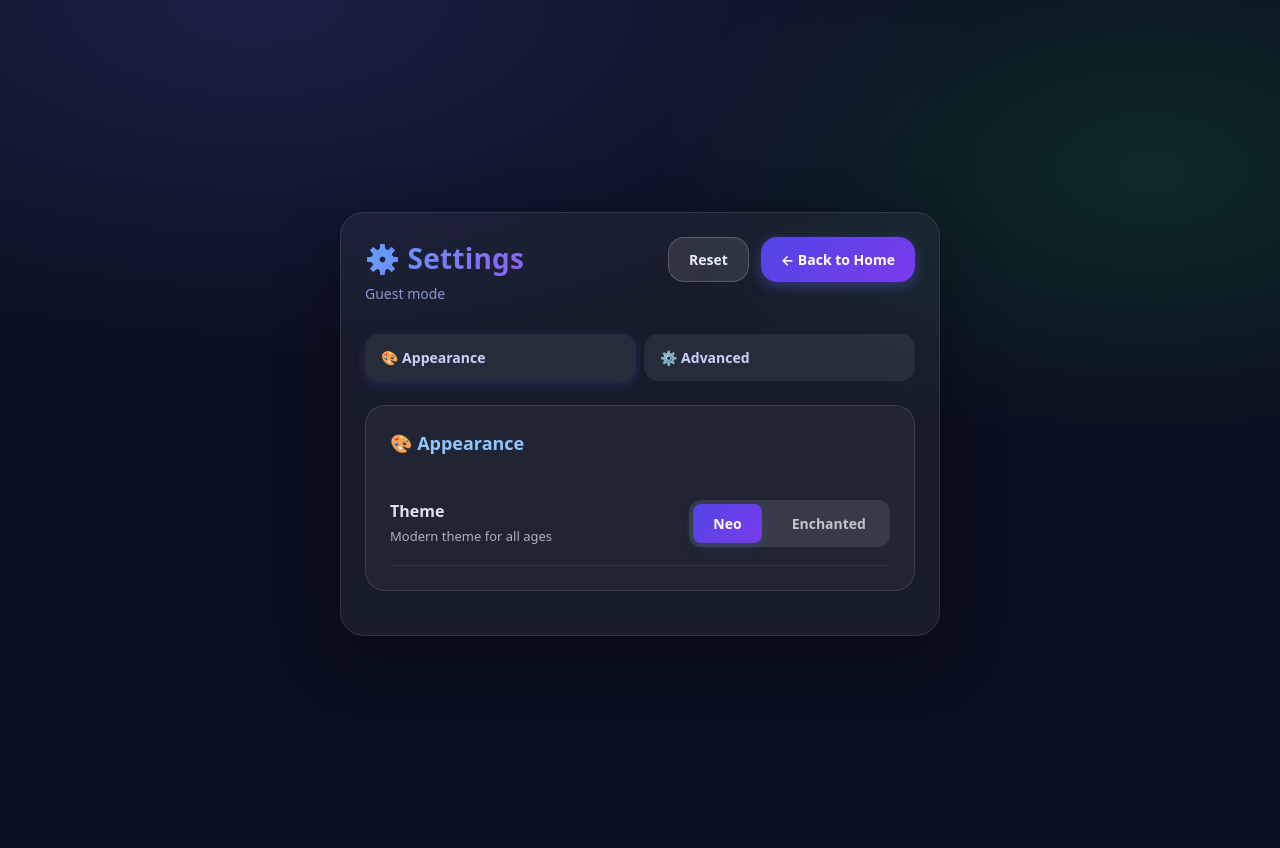
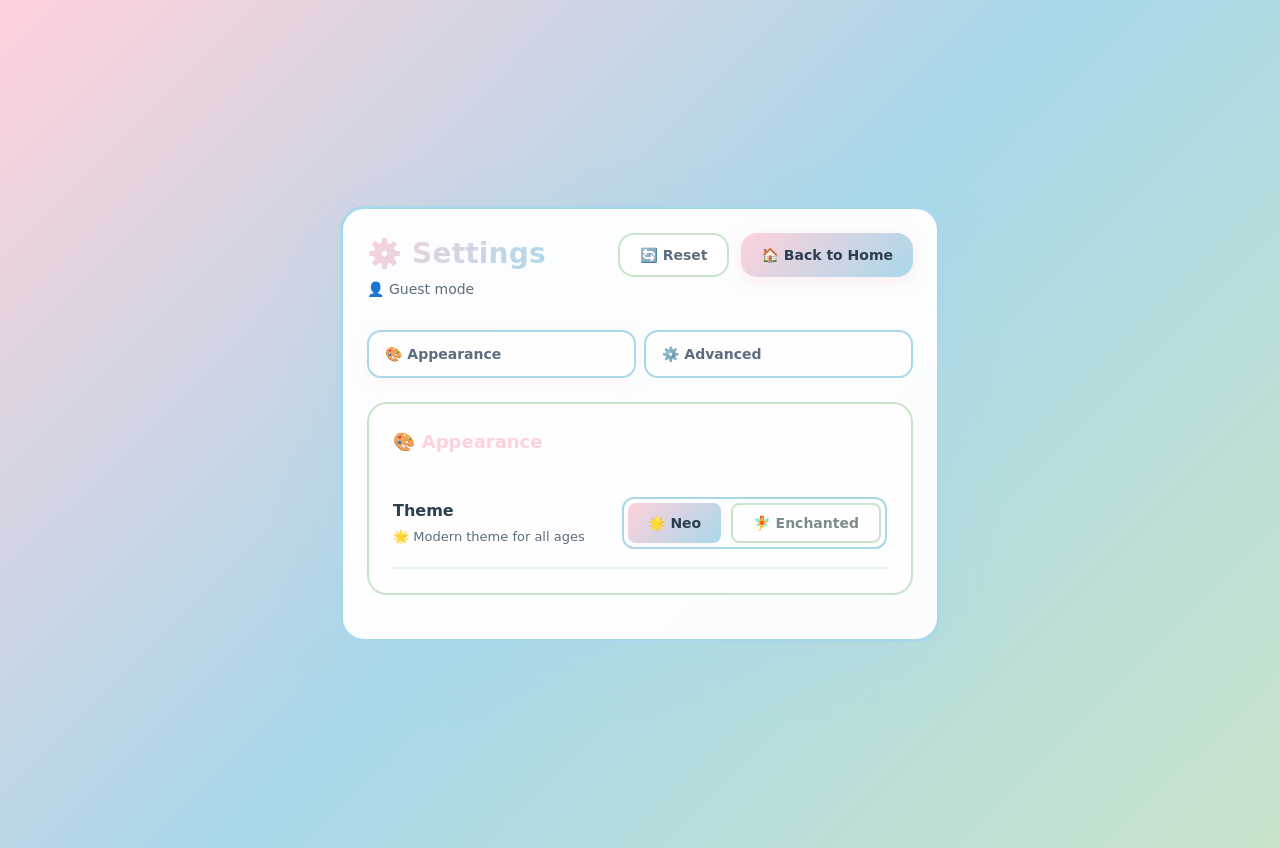
Before and after one commit to k-rameen/Finlingo, a React app in the folder frontend/: page /settings in a window 1280 px wide. Built offline with nearby package versions, Linux system fonts and the light colour scheme; the HTML template or start-up script is replaced by a standard one.

Commit message:
Updated color scheme
Updated text in Settings page for better clarity and added emojis for a more engaging user interface.

```diff
--- a/frontend/src/pages/Settings.jsx
+++ b/frontend/src/pages/Settings.jsx
@@ -65,7 +65,7 @@ export default function Settings() {
               ⚙️ Settings
             </div>
             <div style={{ ...base.subtitle, ...themeStyles.subtitle }}>
-              {username === "guest" ? "Guest mode" : `Settings for ${username}`}
+              {username === "guest" ? "👤 Guest mode" : `👤 Settings for ${username}`}
             </div>
           </div>
 
@@ -75,13 +75,13 @@ export default function Settings() {
               onClick={resetToDefaults}
               title="Reset all settings to default"
             >
-              Reset
+              🔄 Reset
             </button>
             <button
               style={{ ...base.btn, ...themeStyles.btn }}
               onClick={() => nav("/home")}
             >
-              ← Back to Home
+              🏠 Back to Home
             </button>
           </div>
         </div>
@@ -120,8 +120,8 @@ export default function Settings() {
                     <div style={base.label}>Theme</div>
                     <div style={base.description}>
                       {prefs.theme === "enchanted"
-                        ? "Fantasy theme for younger learners"
-                        : "Modern theme for all ages"}
+                        ? "🌈 Fantasy theme for younger learners"
+                        : "🌟 Modern theme for all ages"}
                     </div>
                   </div>
                   <div style={base.themeButtons}>
@@ -132,7 +132,7 @@ export default function Settings() {
                         ...(prefs.theme === "neo" ? themeStyles.themeButtonActive : themeStyles.themeButtonInactive)
                       }}
                     >
-                      Neo
+                      🌟 Neo
                     </button>
                     <button
                       onClick={() => update({ theme: "enchanted" })}
@@ -141,7 +141,7 @@ export default function Settings() {
                         ...(prefs.theme === "enchanted" ? themeStyles.themeButtonActive : themeStyles.themeButtonInactive)
                       }}
                     >
-                      Enchanted
+                      🧚 Enchanted
                     </button>
                   </div>
                 </div>
@@ -156,33 +156,33 @@ export default function Settings() {
                 </div>
 
                 <div style={base.infoBox}>
-                  <div style={base.infoTitle}>Local Storage</div>
+                  <div style={base.infoTitle}>💾 Local Storage</div>
                   <div style={base.infoText}>
                     Your settings are saved locally in your browser. To reset everything, you can:
                   </div>
                   <div style={base.steps}>
-                    <div style={base.step}>1. Open Developer Tools (F12)</div>
-                    <div style={base.step}>2. Go to "Application" tab</div>
-                    <div style={base.step}>3. Find "Local Storage"</div>
-                    <div style={base.step}>4. Delete keys starting with "finlingo_"</div>
+                    <div style={base.step}>1️⃣ Open Developer Tools (F12)</div>
+                    <div style={base.step}>2️⃣ Go to "Application" tab</div>
+                    <div style={base.step}>3️⃣ Find "Local Storage"</div>
+                    <div style={base.step}>4️⃣ Delete keys starting with "finlingo_"</div>
                   </div>
                 </div>
 
                 <div style={base.row}>
                   <div>
-                    <div style={base.label}>Clear All Progress</div>
+                    <div style={base.label}>🗑️ Clear All Progress</div>
                     <div style={base.description}>Reset all your progress and start fresh</div>
                   </div>
                   <button
                     style={{ ...base.dangerBtn, ...themeStyles.dangerBtn }}
                     onClick={() => {
-                      if (window.confirm("Are you sure? This will reset ALL your progress and settings!")) {
+                      if (window.confirm("⚠️ Are you sure? This will reset ALL your progress and settings!")) {
                         localStorage.clear();
                         window.location.reload();
                       }
                     }}
                   >
-                    Clear All Data
+                    🗑️ Clear All Data
                   </button>
                 </div>
               </div>
@@ -200,14 +200,18 @@ const base = {
     display: "grid",
     placeItems: "center",
     padding: 24,
-    fontFamily:
-      'ui-sans-serif, system-ui, -apple-system, "Segoe UI", Roboto, "Helvetica Neue", Arial, sans-serif',
+    background: "linear-gradient(135deg, #FFD1DC 0%, #A8D8EA 50%, #C9E4CA 100%)",
+    color: "#2C3E50",
+    fontFamily: '"Comic Sans MS", "Chalkboard SE", "Arial Rounded MT Bold", "Segoe UI", sans-serif',
   },
   card: {
     width: "min(600px, 95vw)",
     borderRadius: 24,
     padding: 24,
+    background: "rgba(255, 255, 255, 0.95)",
+    border: "3px solid #A8D8EA",
     boxSizing: "border-box",
+    boxShadow: "0 20px 60px rgba(168, 216, 234, 0.3)",
   },
   header: {
     display: "flex",
@@ -230,7 +234,6 @@ const base = {
   },
   subtitle: {
     fontSize: 14,
-    opacity: 0.8,
     display: "flex",
     alignItems: "center",
     gap: 8,
@@ -291,8 +294,8 @@ const base = {
     marginTop: 0,
     padding: 24,
     borderRadius: 20,
-    border: "1px solid rgba(255,255,255,0.12)",
-    background: "rgba(255,255,255,0.04)",
+    background: "rgba(255, 255, 255, 0.8)",
+    border: "2px solid #C9E4CA",
     marginBottom: 20,
   },
   sectionTitle: {
@@ -309,27 +312,30 @@ const base = {
     justifyContent: "space-between",
     gap: 20,
     padding: "18px 0",
-    borderBottom: "1px solid rgba(255,255,255,0.08)",
+    borderBottom: "2px solid rgba(168, 216, 234, 0.3)",
     flexWrap: "wrap",
   },
   label: {
     fontSize: 16,
     fontWeight: 700,
-    opacity: 0.95,
     marginBottom: 4,
+    display: "flex",
+    alignItems: "center",
+    gap: 8,
   },
   description: {
     fontSize: 13,
-    opacity: 0.7,
+    color: "#5D6D7E",
     lineHeight: 1.5,
     maxWidth: 400,
   },
   themeButtons: {
     display: "flex",
     gap: 10,
-    backgroundColor: "rgba(255,255,255,0.1)",
+    backgroundColor: "rgba(255, 255, 255, 0.5)",
     borderRadius: 12,
     padding: 4,
+    border: "2px solid #A8D8EA",
   },
   themeButton: {
     padding: "10px 20px",
@@ -343,19 +349,22 @@ const base = {
   infoBox: {
     padding: 20,
     borderRadius: 16,
-    background: "rgba(255,255,255,0.05)",
-    border: "1px dashed rgba(255,255,255,0.2)",
+    background: "rgba(255, 255, 255, 0.9)",
+    border: "2px dashed #A8D8EA",
     marginBottom: 24,
   },
   infoTitle: {
     fontSize: 16,
     fontWeight: 700,
     marginBottom: 12,
-    color: "rgba(255,255,255,0.9)",
+    color: "#2C3E50",
+    display: "flex",
+    alignItems: "center",
+    gap: 8,
   },
   infoText: {
     fontSize: 14,
-    opacity: 0.8,
+    color: "#5D6D7E",
     lineHeight: 1.6,
     marginBottom: 16,
   },
@@ -366,7 +375,7 @@ const base = {
   },
   step: {
     fontSize: 13,
-    opacity: 0.7,
+    color: "#5D6D7E",
     display: "flex",
     alignItems: "center",
     gap: 8,
@@ -379,121 +388,118 @@ const base = {
     cursor: "pointer",
     fontSize: 14,
     transition: "all 0.2s ease",
+    display: "flex",
+    alignItems: "center",
+    gap: 8,
   },
 };
 
 const neo = {
   page: {
-    background:
-      "radial-gradient(1200px 600px at 20% 0%, rgba(99,102,241,0.18), transparent 60%), radial-gradient(900px 500px at 90% 20%, rgba(34,197,94,0.14), transparent 55%), #0b1020",
-    color: "#e8eefc",
+    // Uses base.page background
   },
   card: {
-    background: "rgba(255,255,255,0.05)",
-    border: "1px solid rgba(255,255,255,0.10)",
-    backdropFilter: "blur(10px)",
-    boxShadow: "0 20px 60px rgba(0,0,0,0.35)",
+    // Uses base.card styles
   },
   title: {
-    background: "linear-gradient(135deg, #60a5fa, #8b5cf6)",
+    background: "linear-gradient(135deg, #FFD1DC, #A8D8EA)",
     WebkitBackgroundClip: "text",
     WebkitTextFillColor: "transparent",
   },
   subtitle: {
-    color: "#a5b4fc",
+    color: "#5D6D7E",
   },
   btn: {
-    background: "linear-gradient(135deg, #4f46e5, #7c3aed)",
-    color: "white",
-    boxShadow: "0 4px 14px rgba(99, 102, 241, 0.4)",
+    background: "linear-gradient(135deg, #FFD1DC, #A8D8EA)",
+    color: "#2C3E50",
+    boxShadow: "0 4px 14px rgba(255, 209, 220, 0.4)",
   },
   btnSecondary: {
-    background: "rgba(255,255,255,0.1)",
-    color: "#e8eefc",
-    border: "1px solid rgba(255,255,255,0.2)",
+    background: "rgba(255, 255, 255, 0.9)",
+    color: "#5D6D7E",
+    border: "2px solid #C9E4CA",
   },
   sidebarBtn: {
-    background: "rgba(255,255,255,0.07)",
-    color: "#c7d2fe",
+    background: "rgba(255, 255, 255, 0.8)",
+    color: "#5D6D7E",
+    border: "2px solid #A8D8EA",
   },
   sidebarBtnActive: {
-    background: "linear-gradient(135deg, rgba(99,102,241,0.3), rgba(124,58,237,0.3))",
-    color: "white",
-    boxShadow: "0 4px 12px rgba(99, 102, 241, 0.2)",
+    background: "linear-gradient(135deg, #FFD1DC, #A8D8EA)",
+    color: "#2C3E50",
+    boxShadow: "0 4px 12px rgba(255, 209, 220, 0.2)",
   },
   sectionTitle: {
-    color: "#93c5fd",
+    color: "#FFD1DC",
   },
   themeButtonActive: {
-    background: "linear-gradient(135deg, #4f46e5, #7c3aed)",
-    color: "white",
-    boxShadow: "0 4px 12px rgba(99, 102, 241, 0.2)",
+    background: "linear-gradient(135deg, #FFD1DC, #A8D8EA)",
+    color: "#2C3E50",
+    boxShadow: "0 4px 12px rgba(255, 209, 220, 0.2)",
   },
   themeButtonInactive: {
     background: "transparent",
-    color: "rgba(255,255,255,0.7)",
+    color: "#7F8C8D",
+    border: "2px solid #C9E4CA",
   },
   dangerBtn: {
-    background: "rgba(239, 68, 68, 0.2)",
-    color: "#fecaca",
-    border: "1px solid rgba(239, 68, 68, 0.3)",
+    background: "rgba(255, 107, 107, 0.2)",
+    color: "#CC3366",
+    border: "2px solid #FF6B6B",
   },
 };
 
 const enchanted = {
   page: {
-    background:
-      "radial-gradient(1200px 700px at 15% 0%, rgba(168,124,255,0.26), transparent 55%), radial-gradient(1000px 700px at 95% 20%, rgba(64,224,208,0.18), transparent 55%), radial-gradient(900px 600px at 50% 100%, rgba(255,190,110,0.16), transparent 60%), #07081a",
-    color: "#f4f1ff",
+    // Uses base.page background
   },
   card: {
-    background: "rgba(255,255,255,0.06)",
-    border: "1px solid rgba(255,255,255,0.12)",
-    backdropFilter: "blur(12px)",
-    boxShadow: "0 24px 70px rgba(0,0,0,0.50)",
+    // Uses base.card styles
   },
   title: {
-    background: "linear-gradient(135deg, #a87cff, #ffbe6e)",
+    background: "linear-gradient(135deg, #FF9FF3, #FFD1DC, #A8D8EA)",
     WebkitBackgroundClip: "text",
     WebkitTextFillColor: "transparent",
   },
   subtitle: {
-    color: "#d4c2ff",
+    color: "#FF9FF3",
   },
   btn: {
-    background: "linear-gradient(135deg, #a87cff, #40e0d0)",
-    color: "white",
-    boxShadow: "0 4px 20px rgba(168, 124, 255, 0.4)",
+    background: "linear-gradient(135deg, #FF9FF3, #A8D8EA, #C9E4CA)",
+    color: "#2C3E50",
+    boxShadow: "0 4px 20px rgba(255, 159, 243, 0.4)",
   },
   btnSecondary: {
-    background: "rgba(255,255,255,0.1)",
-    color: "#f4f1ff",
-    border: "1px solid rgba(255,255,255,0.25)",
+    background: "rgba(255, 255, 255, 0.9)",
+    color: "#FF9FF3",
+    border: "2px solid #FF9FF3",
   },
   sidebarBtn: {
-    background: "rgba(255,255,255,0.08)",
-    color: "#d4c2ff",
+    background: "rgba(255, 255, 255, 0.8)",
+    color: "#FF9FF3",
+    border: "2px solid #FF9FF3",
   },
   sidebarBtnActive: {
-    background: "linear-gradient(135deg, rgba(168,124,255,0.3), rgba(64,224,208,0.3))",
-    color: "white",
-    boxShadow: "0 4px 20px rgba(168, 124, 255, 0.3)",
+    background: "linear-gradient(135deg, #FF9FF3, #A8D8EA)",
+    color: "#2C3E50",
+    boxShadow: "0 4px 20px rgba(255, 159, 243, 0.3)",
   },
   sectionTitle: {
-    color: "#ffbe6e",
+    color: "#FF9FF3",
   },
   themeButtonActive: {
-    background: "linear-gradient(135deg, #a87cff, #40e0d0)",
-    color: "white",
-    boxShadow: "0 4px 12px rgba(168, 124, 255, 0.2)",
+    background: "linear-gradient(135deg, #FF9FF3, #A8D8EA)",
+    color: "#2C3E50",
+    boxShadow: "0 4px 12px rgba(255, 159, 243, 0.2)",
   },
   themeButtonInactive: {
     background: "transparent",
-    color: "rgba(255,255,255,0.7)",
+    color: "#7F8C8D",
+    border: "2px solid #FFD1DC",
   },
   dangerBtn: {
-    background: "rgba(255, 107, 107, 0.2)",
-    color: "#ffdada",
-    border: "1px solid rgba(255, 107, 107, 0.3)",
+    background: "rgba(255, 107, 107, 0.3)",
+    color: "#CC3366",
+    border: "2px solid #FF6B6B",
   },
 };
```
